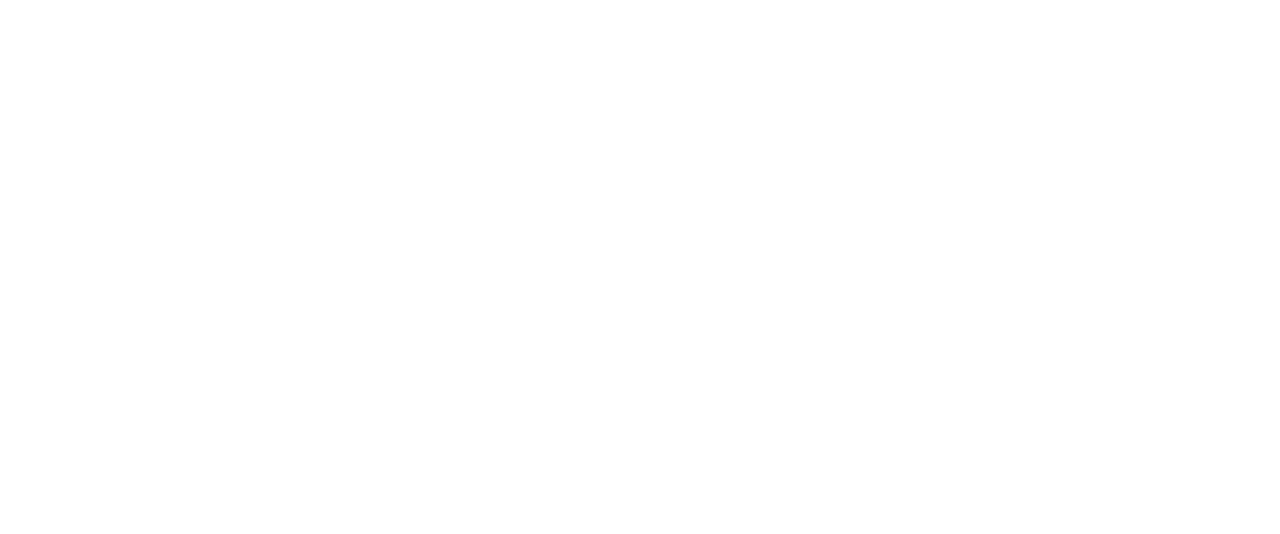
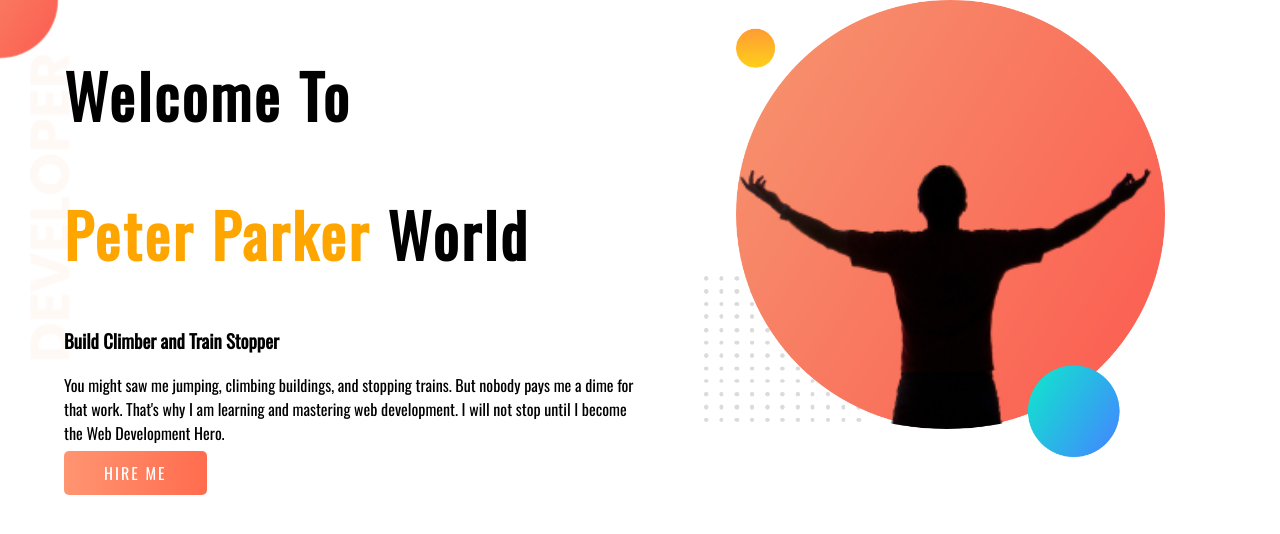
Before and after one commit to rakiburrahman99/devoloper-portfolio, a plain HTML site: page index.html in a window 1280 px wide. Drawn offline with nearby package versions, Linux system fonts and the light colour scheme.

Commit message:
top section done

```diff
--- a/index.html
+++ b/index.html
@@ -1,12 +1,38 @@
 <!DOCTYPE html>
 <html lang="en">
+
 <head>
     <meta charset="UTF-8">
     <meta http-equiv="X-UA-Compatible" content="IE=edge">
     <meta name="viewport" content="width=device-width, initial-scale=1.0">
     <title>Developer Portfolio</title>
+    <link rel="preconnect" href="https://fonts.googleapis.com">
+    <link rel="preconnect" href="https://fonts.gstatic.com" crossorigin>
+    <link href="https://fonts.googleapis.com/css2?family=Oswald&display=swap" rel="stylesheet">
+    <link rel="stylesheet" href="style.css">
 </head>
+
 <body>
 
+    <section class="top-banner">
+        <div class="half-width">
+            <h1>Welcome To</h1>
+            <h1> <span class="orange">Peter Parker</span> World</h1>
+            <h3>Build Climber and Train Stopper</h3>
+            <p>You might saw me jumping, climbing buildings, and stopping trains. But nobody pays me a dime for that
+                work.
+                That's why I am learning and mastering web development. I will not stop until I become the Web
+                Development
+                Hero.</p>
+            <a class="hire-btn" target="_blank" href="https://www.linkedin.com/in/rakibur-rahman-52685a1a0/">HIRE ME</a>
+
+        </div>
+
+        <div class="half-width">
+            <img src="images/my-port-pic.png" alt="">
+        </div>
+    </section>
+
 </body>
+
 </html>
--- a/style.css
+++ b/style.css
@@ -0,0 +1,39 @@
+body{
+    font-family: 'Oswald', sans-serif;
+    margin: 0;
+}
+h1{
+    font-size: 60px;
+    letter-spacing: 3px;
+}
+
+.orange{
+    color: #FFA500;
+}
+section{
+    display: flex;
+}
+.half-width{
+    width: 50%;
+    padding-left: 5%;
+}
+.half-width img{
+    width: 80%;
+}
+.hire-btn{
+    text-decoration: none;
+    padding: 10px 40px;
+    background-image: linear-gradient(to left,#FF6C4E, #FF9571);
+    color: #fff;
+    font-weight: 600px;
+    border-radius: 5px;
+    letter-spacing: 2px;
+    transition: 0.5s;
+}
+.hire-btn:hover{
+    background-image: linear-gradient(to right,#FF6C4E, #FF9571);
+}
+.top-banner{
+    background-image: url(images/top-banner.png);
+    background-repeat: no-repeat;
+}
```
Also changed, not shown: images/dream-bg.png (added), images/exp-bg.png (added), images/jhankar.png (added), images/jhankar2.png (added), images/my-bg.png (added), images/my-bg2.png (added), images/my-port-pic.png (added), images/top-banner.png (added).
